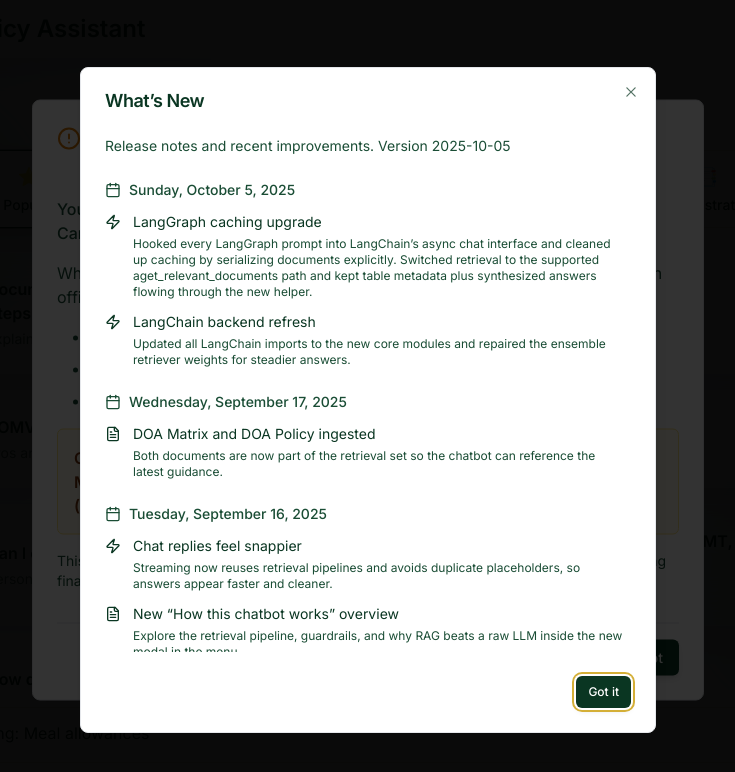
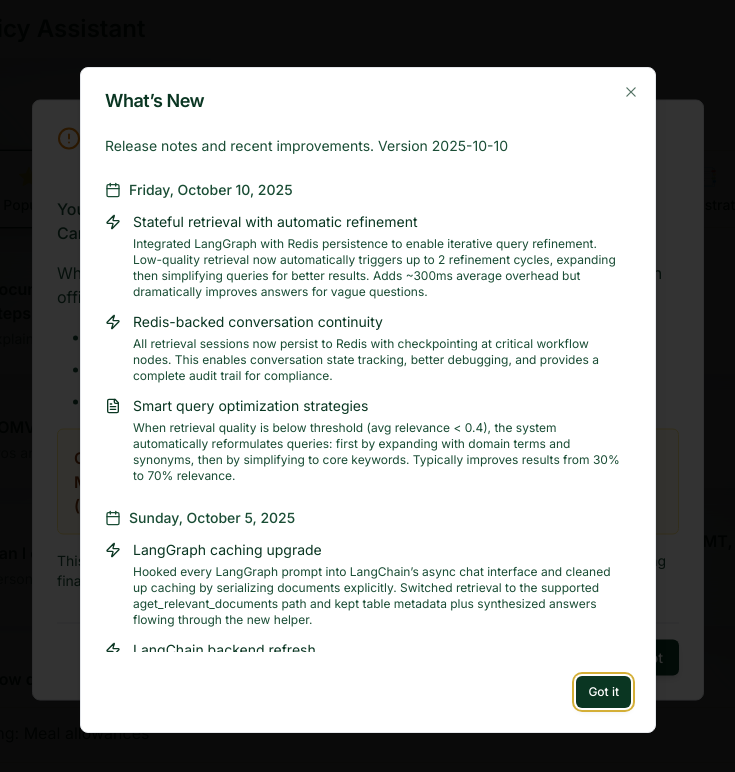
Before and after one commit to panic80/32cbgg8, a React (Vite) app: page /chat in a window 1280 px wide. Shown: the top 772 px of the page, without its empty margins (272-1007 px from the left). Built offline with nearby package versions, Linux system fonts and the light colour scheme.

Commit message:
Update What's New with LangGraph stateful retrieval deployment (Oct 10, 2025)

```diff
--- a/src/pages/ChatPage/constants/whatsNew.tsx
+++ b/src/pages/ChatPage/constants/whatsNew.tsx
@@ -13,9 +13,32 @@
 }
 
 // Bump this when you add new release notes
-export const WHATS_NEW_VERSION = '2025-10-05';
+export const WHATS_NEW_VERSION = '2025-10-10';
 
 export const WHATS_NEW_BY_DATE: WhatsNewDateGroup[] = [
+  {
+    date: 'Friday, October 10, 2025',
+    updates: [
+      {
+        icon: <Zap className="w-4 h-4" />,
+        text: 'Stateful retrieval with automatic refinement',
+        description:
+          'Integrated LangGraph with Redis persistence to enable iterative query refinement. Low-quality retrieval now automatically triggers up to 2 refinement cycles, expanding then simplifying queries for better results. Adds ~300ms average overhead but dramatically improves answers for vague questions.',
+      },
+      {
+        icon: <Zap className="w-4 h-4" />,
+        text: 'Redis-backed conversation continuity',
+        description:
+          'All retrieval sessions now persist to Redis with checkpointing at critical workflow nodes. This enables conversation state tracking, better debugging, and provides a complete audit trail for compliance.',
+      },
+      {
+        icon: <FileText className="w-4 h-4" />,
+        text: 'Smart query optimization strategies',
+        description:
+          'When retrieval quality is below threshold (avg relevance < 0.4), the system automatically reformulates queries: first by expanding with domain terms and synonyms, then by simplifying to core keywords. Typically improves results from 30% to 70% relevance.',
+      },
+    ],
+  },
   {
     date: 'Sunday, October 5, 2025',
     updates: [
```
